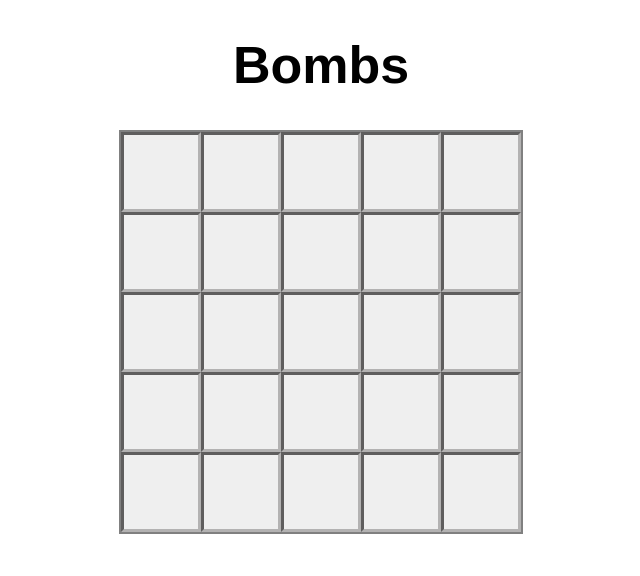
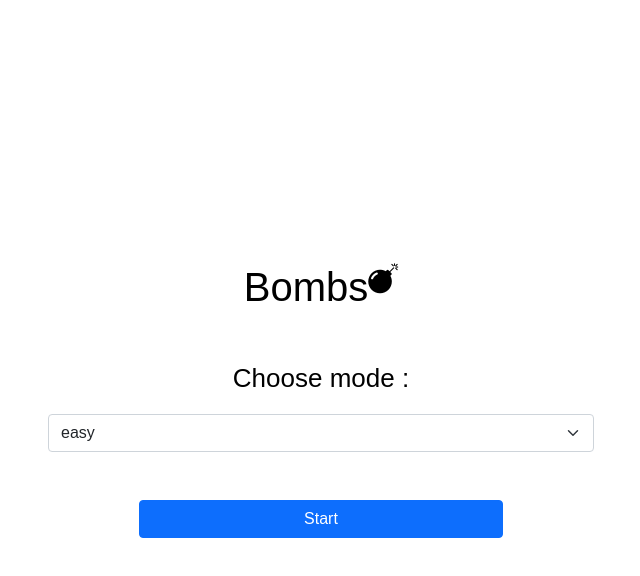
Before and after one commit to Mouldi-souissi/react-mines, a React (Create React App) app: page / in a window 1280 px wide. Shown: the top 576 px of the page, without its empty margins (319-959 px from the left). Built offline with nearby package versions, Linux system fonts and the light colour scheme.

Commit message:
options size

```diff
--- a/public/index.html
+++ b/public/index.html
@@ -20,6 +20,15 @@
       rel="stylesheet"
       href="https://cdnjs.cloudflare.com/ajax/libs/font-awesome/4.7.0/css/font-awesome.min.css"
     />
+    <!-- bootstrap -->
+    <!-- CSS only -->
+    <link
+      href="https://cdn.jsdelivr.net/npm/bootstrap@5.0.0-beta2/dist/css/bootstrap.min.css"
+      rel="stylesheet"
+      integrity="sha384-BmbxuPwQa2lc/FVzBcNJ7UAyJxM6wuqIj61tLrc4wSX0szH/Ev+nYRRuWlolflfl"
+      crossorigin="anonymous"
+    />
+
     <title>React App</title>
   </head>
   <body oncontextmenu="return false">
@@ -35,5 +44,11 @@
       To begin the development, run `npm start` or `yarn start`.
       To create a production bundle, use `npm run build` or `yarn build`.
     -->
+    <!-- JavaScript Bundle with Popper -->
+    <script
+      src="https://cdn.jsdelivr.net/npm/bootstrap@5.0.0-beta2/dist/js/bootstrap.bundle.min.js"
+      integrity="sha384-b5kHyXgcpbZJO/tY9Ul7kGkf1S0CWuKcCD38l8YkeH8z8QjE0GmW1gYU5S9FOnJ0"
+      crossorigin="anonymous"
+    ></script>
   </body>
 </html>
--- a/src/App.css
+++ b/src/App.css
@@ -21,7 +21,7 @@
   display: flex;
   flex-direction: column;
   align-items: center;
-  /* justify-content: center; */
+  justify-content: center;
   font-size: calc(10px + 2vmin);
   color: black;
   font-family: "Orbitron", sans-serif;
@@ -42,7 +42,7 @@
 
 /* grid */
 
-.container {
+.container-grid {
   /* background: black; */
   display: inline-block;
   border: 2px solid grey;
@@ -52,12 +52,16 @@
   /* grid-gap: 1px; */
 }
 .small {
+  grid-template-columns: repeat(3, 80px);
+  grid-template-rows: repeat(3, 80px);
+}
+.medium {
   grid-template-columns: repeat(5, 80px);
   grid-template-rows: repeat(5, 80px);
 }
 .big {
-  grid-template-columns: repeat(9, 80px);
-  grid-template-rows: repeat(9, 80px);
+  grid-template-columns: repeat(10, 80px);
+  grid-template-rows: repeat(10, 80px);
 }
 .cell {
   /* center the cell content */
--- a/src/App.js
+++ b/src/App.js
@@ -2,26 +2,59 @@ import "./App.css";
 import Grid from "./components/Grid";
 import { useContext } from "react";
 import { BombContext } from "./context/BombContext";
+import Options from "./components/Options";
 // import Timer from "./components/Timer";
 
 function App() {
-  const { grid, loss, win, newGame } = useContext(BombContext);
+  // context
+  const {
+    grid,
+    loss,
+    win,
+    startGame,
+    start,
+    setStart,
+    totalBombs,
+  } = useContext(BombContext);
+
   return (
-    <div className="App">
+    <div className="App container">
       <header className="App-header">
-        <h1>Bombs</h1>
-        {/* <Timer /> */}
+        <div className="d-flex">
+          <h1 className="mb-5">Bombs</h1>
+          <i
+            className="fa fa-bomb"
+            aria-hidden="true"
+            style={{ color: "black", fontSize: "30px" }}
+          />
+        </div>
+        {start ? (
+          <div>
+            <p>Total:{totalBombs}</p>
             <Grid grid={grid} />
-        {loss && <p>GameOver</p>}
-        {win && <p>You Win</p>}
+            {loss && <p className="mt-2">GameOver</p>}
+            {win && <p className="mt-2">You Win</p>}
             {(loss || win) && (
+              <div className="mt-2 mb-5 row">
+                <button
+                  className="btn btn-secondary mb-3"
+                  type="button"
+                  onClick={() => setStart(false)}
+                >
+                  Back
+                </button>
                 <button
                   type="button"
-            style={{ fontSize: "20px", marginTop: "10px", padding: "10px" }}
-            onClick={newGame}
+                  className="btn btn-primary"
+                  onClick={startGame}
                 >
-            New game
+                  NewGame
                 </button>
+              </div>
+            )}
+          </div>
+        ) : (
+          <Options />
         )}
       </header>
     </div>
--- a/src/components/Grid.js
+++ b/src/components/Grid.js
@@ -1,10 +1,26 @@
-import React from "react";
+import React, { useContext } from "react";
+import { BombContext } from "../context/BombContext";
 import Square from "./Square";
 
 const Grid = ({ grid }) => {
+  const { gridSize } = useContext(BombContext);
+
+  // set grid size style
+  const gridStyle = () => {
+    switch (gridSize && gridSize) {
+      case 3:
+        return "small";
+      case 5:
+        return "medium";
+      case 10:
+        return "big";
+      default:
+        return "small";
+    }
+  };
   return (
-    <div className="container">
-      <div className="grid small">
+    <div className="container-grid">
+      <div className={`grid ${gridStyle()}`}>
         {grid.map((square, i) => (
           <Square square={square} key={i} />
         ))}
--- /dev/null
+++ b/src/components/Options.js
@@ -0,0 +1,33 @@
+import React, { useContext } from "react";
+import { BombContext } from "../context/BombContext";
+
+const Options = () => {
+  // context
+  const { startGame, handleGridsize } = useContext(BombContext);
+
+  // handle options
+  const handleChange = (e) => {
+    handleGridsize(Number(e.target.value));
+  };
+  return (
+    <div className="container">
+      <div className="mode-options col-6 mx-auto" onChange={handleChange}>
+        <div className="mb-3">Choose mode :</div>
+        <select className="form-select" name="mode">
+          <option Value="3">easy</option>
+          <option value="5">medium</option>
+          <option value="10">hard</option>
+        </select>
+      </div>
+      <button
+        type="button"
+        className="btn btn-primary mt-5 col-4"
+        onClick={startGame}
+      >
+        Start
+      </button>
+    </div>
+  );
+};
+
+export default Options;
--- a/src/context/BombContext.js
+++ b/src/context/BombContext.js
@@ -1,4 +1,4 @@
-import React, { createContext, useState, useEffect } from "react";
+import React, { createContext, useState } from "react";
 import gridGen from "../functions/gridGen";
 import gameEvents from "../functions/gameEvents";
 
@@ -10,8 +10,26 @@ const BombContextProvider = (props) => {
   const [start, setStart] = useState(false);
   const [loss, setloss] = useState(false);
   const [win, setWin] = useState(false);
-  const gridSize = 5;
-  const totalBombs = 3;
+  const [gridSize, setGridSize] = useState(3);
+  const [totalBombs, setTotalBombs] = useState(2);
+
+  // set gridsize
+  const handleGridsize = (size) => {
+    setGridSize(size);
+    let totalB = () => {
+      switch (size) {
+        case 3:
+          return 2;
+        case 5:
+          return 5;
+        case 10:
+          return 60;
+        default:
+          return 3;
+      }
+    };
+    setTotalBombs(totalB);
+  };
 
   // right,left and double click events
   const clicks = (square, click) => {
@@ -22,21 +40,28 @@ const BombContextProvider = (props) => {
   };
 
   // handle new game
-  const newGame = () => {
+  const startGame = () => {
     setWin(false);
-    setStart(!start);
     setloss(false);
-    setGrid([]);
+    setGrid(gridGen(gridSize, totalBombs));
+    setStart(true);
   };
 
-  // effect generate grid
-  useEffect(() => {
-    let grid = gridGen(gridSize, totalBombs);
-    setGrid(grid);
-  }, [start]);
-
   return (
-    <BombContext.Provider value={{ grid, clicks, loss, win, newGame }}>
+    <BombContext.Provider
+      value={{
+        grid,
+        clicks,
+        loss,
+        win,
+        startGame,
+        start,
+        setStart,
+        handleGridsize,
+        gridSize,
+        totalBombs,
+      }}
+    >
       {props.children}
     </BombContext.Provider>
   );
--- a/src/functions/gameEvents.js
+++ b/src/functions/gameEvents.js
@@ -83,10 +83,12 @@ const gameEvents = (grid, click, square, gridSize, totalBombs) => {
       grid = showEmptySquares(square);
     }
   }
+
   // right click
   if (click === "right") {
     grid = putFlag(square);
   }
+
   // double click
   if (click === "double") {
     let squares = showAdjacentSquares(square.x, square.y).filter(
```
Lines whose indentation alone changed are shown as unchanged.
